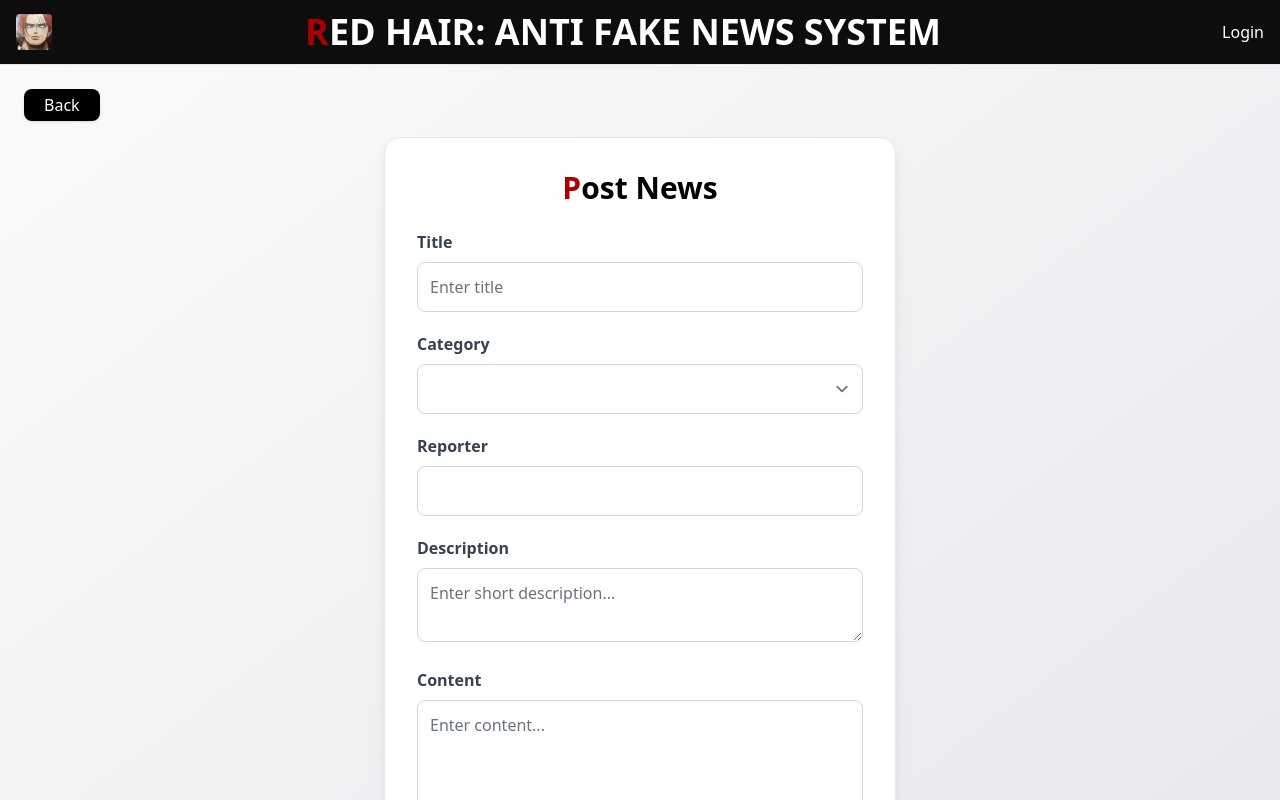
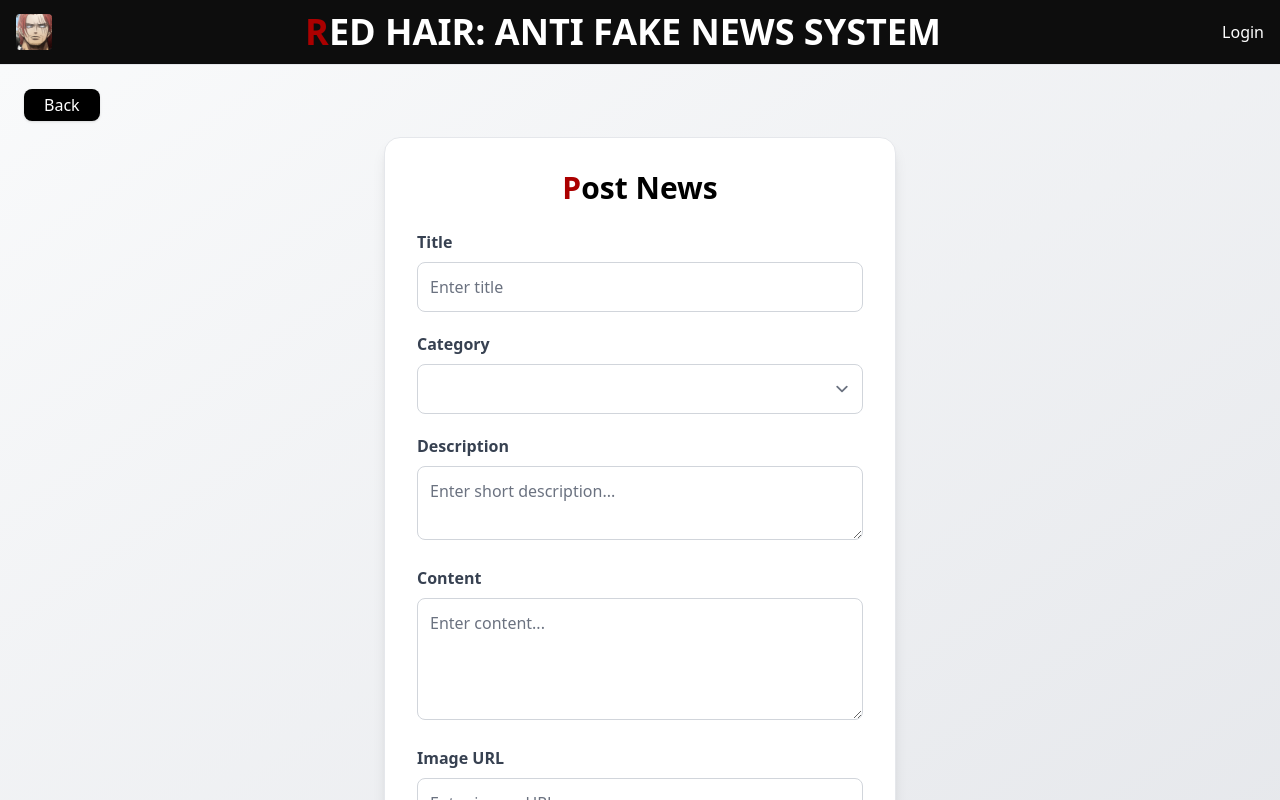
Before and after one commit to chartchai-class/project-01-the-anti-fake-news-system-red-hair, a Vue app: page /post-news in a window 1280 px wide. Shown: the top 800 px of the page. Built offline with nearby package versions, Linux system fonts and the light colour scheme; some icons are missing; the HTML template or start-up script is replaced by a standard one.

Commit message:
post news modify

```diff
--- a/src/services/NewsServices.ts
+++ b/src/services/NewsServices.ts
@@ -27,7 +27,7 @@ export default {
     return apiClient.get<News[]>('/news?title=' + keyword + '&_limit=' + perPage + '&_page=' + page)
   },
 
-  saveNews(news: News){
+  saveNews(news: any){
     const {id, ...newData} = news // will handle id as increment in backend
     return apiClient.post('/news', newData)
   },
--- a/src/views/PostNews.vue
+++ b/src/views/PostNews.vue
@@ -2,14 +2,13 @@
 import { ref } from 'vue';
 import { RouterLink, useRouter } from 'vue-router';
 import AlterBox from '@/components/AlterBox.vue';
-import type { News } from '@/types';
 import NewsServices from '@/services/NewsServices';
 
-const news = ref<News>({
+const news = ref({
     id: 0,
     title: '',
     category: '',
-    reporter: '',
+    reporter: {},
     newsDateTime: new Date(),
     description: '',
     content: '',
@@ -19,6 +18,11 @@ const news = ref<News>({
     voteType: 'not-fake',
     comments: []
 });
+
+let user = localStorage.getItem('user')
+user = JSON.parse(user ? user : '{}')
+const userId = user?.id || null;
+news.value.reporter = { id: userId };
 
 const alterBox = ref({
     show: false,
@@ -120,12 +124,6 @@ function clearForm(){
                 </div>
 
                 <div>
-                    <label class="block mb-2 font-semibold text-gray-700">Reporter</label>
-                    <input v-model="news.reporter" type="text"
-                    class="w-full p-3 border border-gray-300 rounded-lg focus:outline-none focus:ring-2 focus:ring-blue-200 transition" />
-                </div>
-
-                <div>
                     <label class="block mb-2 font-semibold text-gray-700">Description</label>
                     <textarea v-model="news.description" placeholder="Enter short description..." rows="2"
                     class="w-full p-3 border border-gray-300 rounded-lg focus:outline-none focus:ring-2 focus:ring-blue-200 transition"></textarea>
```
